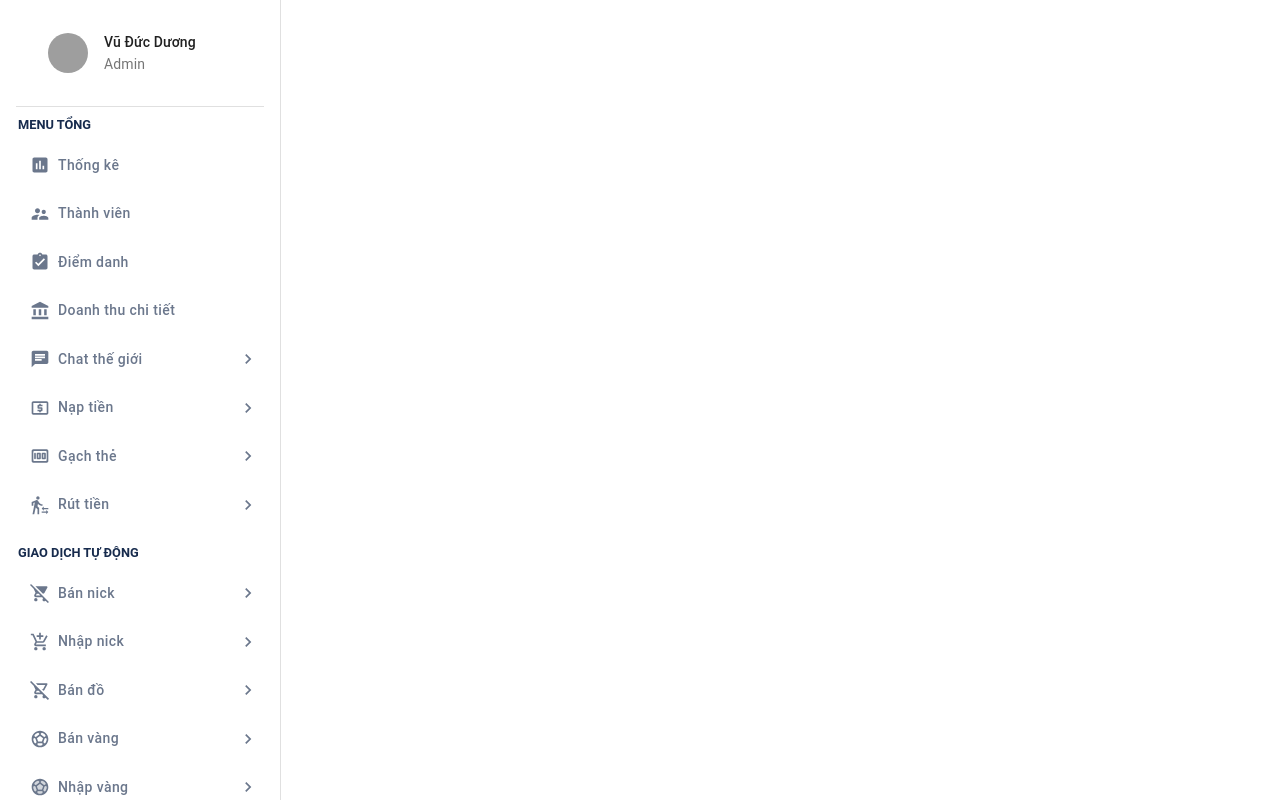
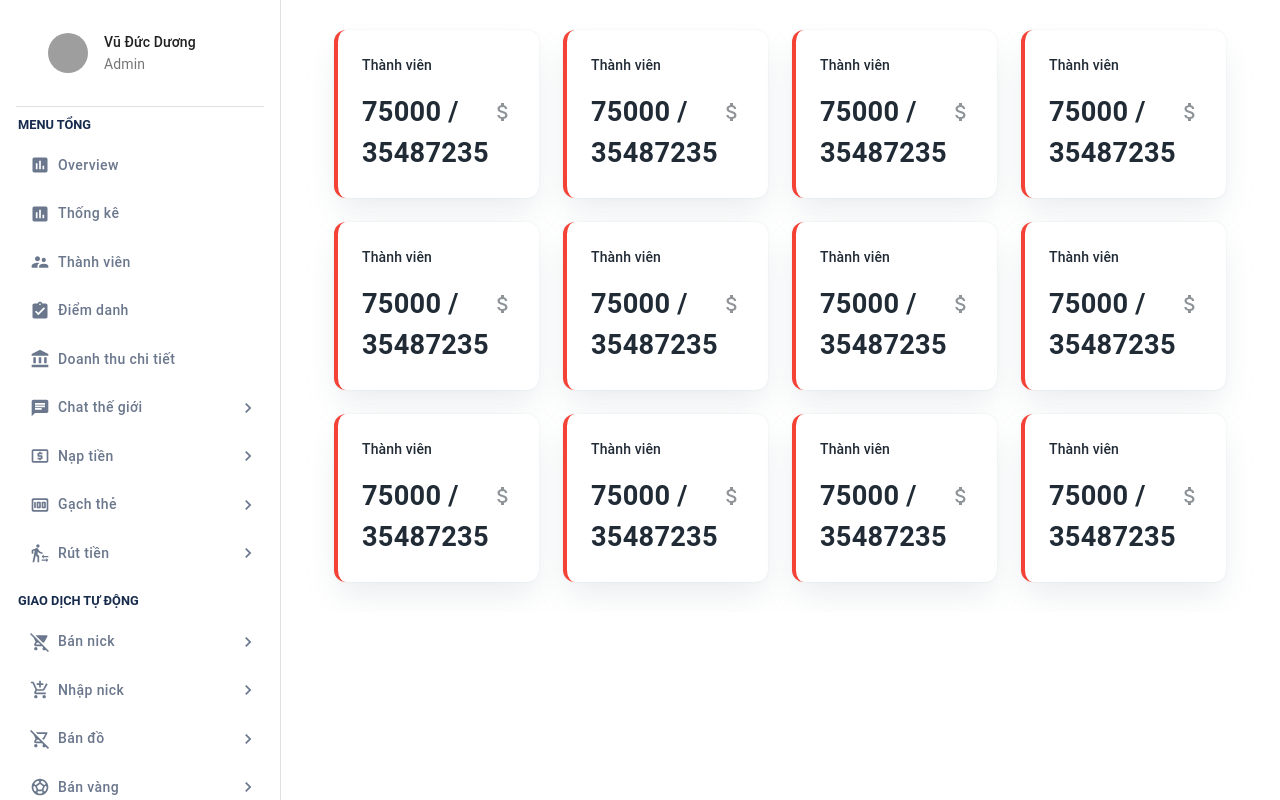
Before and after one commit to DuongYi/-outsourcing-admin, a React (Create React App) app: page /overview in a window 1280 px wide. Built offline with nearby package versions, Linux system fonts and the light colour scheme; grey boxes are pictures that could not be loaded.

Commit message:
add overview

```diff
--- a/src/Routes.js
+++ b/src/Routes.js
@@ -5,6 +5,8 @@ import { Redirect, Route, Switch } from "react-router-dom";
 import LoadingScreen from "src/components/LoadingScreen";
 
 import Overview from "src/pages/dashboard/overview";
+
+import Statistical from "src/pages/dashboard/statistical";
 
 const DashboardLayout = lazy(() =>
   import("src/components/dashboard/DashboardLayout")
@@ -32,7 +34,8 @@ function Routes() {
           render={() => (
             <Switch>
               <DashboardLayout>
-                <Route exact path="/thong-ke" component={Overview} />
+                <Route exact path="/overview" component={Overview} />
+                <Route exact path="/thong-ke" component={Statistical} />
                 <Route exact path="/thanh-vien" component={Overview} />
                 <Route exact path="/diem-danh" component={Overview} />
                 <Route exact path="/doanh-thu" component={Overview} />
--- a/src/components/dashboard/DashboardLayout.js
+++ b/src/components/dashboard/DashboardLayout.js
@@ -32,6 +32,7 @@ const useStyles = makeStyles((theme) => ({
     height: "100%",
     overflow: "auto",
     position: "relative",
+    padding: "30px",
     WebkitOverflowScrolling: "touch",
   },
 }));
--- a/src/components/dashboard/DashboardSidebar.js
+++ b/src/components/dashboard/DashboardSidebar.js
@@ -53,6 +53,11 @@ const sections = [
   {
     title: "Menu tổng",
     items: [
+      {
+        title: "Overview",
+        path: "/overview",
+        icon: <AssessmentIcon fontSize="small" />,
+      },
       {
         title: "Thống kê",
         path: "/thong-ke",
--- /dev/null
+++ b/src/pages/dashboard/overview/components/OverviewCard.js
@@ -0,0 +1,89 @@
+import React from "react";
+
+import PeopleAltIcon from "@material-ui/icons/PeopleAlt";
+import AttachMoneyIcon from "@material-ui/icons/AttachMoney";
+import { Grid, makeStyles, Typography } from "@material-ui/core";
+import PropTypes from "prop-types";
+
+const useStyles = makeStyles((theme) => ({
+  OverviewCardRoot: {},
+  Wrapper: {
+    padding: theme.spacing(3),
+    backgroundColor: "rgb(255, 255,255)",
+    color: "rgb(33, 43, 54)",
+    overflow: "hidden",
+    transition: "box-shadow 300ms cubic-bezier(0.4, 0, 0.2, 1) 0ms",
+    boxShadow:
+      "rgb(145 158 171 / 20%) 0px 0px 2px 0px, rgb(145 158 171 / 20%) 0px 16px 32px -4px",
+    borderRadius: "12px",
+    display: "flex",
+    justifyContent: "space-between",
+    alignItems: "center",
+  },
+  title: {
+    margin: 0,
+    fontWeight: 550,
+    lineHeight: 1.6,
+    fontSize: "0.875rem",
+    marginBottom: theme.spacing(2),
+  },
+  value: {
+    margin: 0,
+    fontWeight: 700,
+    lineHeight: 1.5,
+    fontSize: "1.7rem",
+  },
+}));
+
+function OverviewCard({ title, value, type }) {
+  const classes = useStyles();
+
+  return (
+    <Grid item md={3} xs={6} className={classes.OverviewCardRoot}>
+      <div
+        className={classes["Wrapper"]}
+        style={{
+          borderLeft: `4px solid ${type === "title" ? "#00b8d4" : "#f44336"}`,
+        }}
+      >
+        <div>
+          <Typography className={classes.title}>{title}</Typography>
+          <Typography className={classes.value}>{value}</Typography>
+        </div>
+
+        {type === "title" && (
+          <div
+            style={{
+              opacity: 0.5,
+            }}
+          >
+            <PeopleAltIcon />
+          </div>
+        )}
+        {type === "price" && (
+          <div
+            style={{
+              opacity: 0.5,
+            }}
+          >
+            <AttachMoneyIcon />
+          </div>
+        )}
+      </div>
+    </Grid>
+  );
+}
+
+OverviewCard.defaultProps = {
+  title: "Thành viên",
+  value: "75000 / 35487235",
+  type: "price",
+};
+
+OverviewCard.propTypes = {
+  title: PropTypes.string,
+  value: PropTypes.string,
+  type: PropTypes.string,
+};
+
+export default OverviewCard;
--- a/src/pages/dashboard/overview/index.js
+++ b/src/pages/dashboard/overview/index.js
@@ -1,7 +1,35 @@
 import React from "react";
 
+import { Grid, Container } from "@material-ui/core";
+
+import { PAGE_TITLE } from "src/constant";
+
+import Page from "src/components/Page";
+import OverviewCard from "./components/OverviewCard";
+
 function Overview() {
-  return <div>Overview</div>;
+  return (
+    <Page title={`${PAGE_TITLE} | OVERVIEW`}>
+      <Container maxWidth="xl">
+        <Grid container spacing={3}>
+          <OverviewCard />
+          <OverviewCard />
+          <OverviewCard />
+          <OverviewCard />
+
+          <OverviewCard />
+          <OverviewCard />
+          <OverviewCard />
+          <OverviewCard />
+
+          <OverviewCard />
+          <OverviewCard />
+          <OverviewCard />
+          <OverviewCard />
+        </Grid>
+      </Container>
+    </Page>
+  );
 }
 
 export default Overview;
--- /dev/null
+++ b/src/pages/dashboard/statistical/index.js
@@ -0,0 +1,7 @@
+import React from "react";
+
+function Statistical() {
+  return <div>Statistical</div>;
+}
+
+export default Statistical;
```
